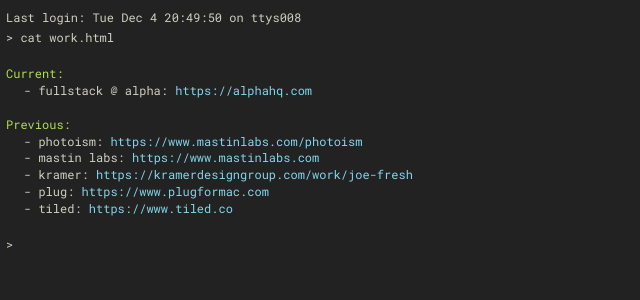
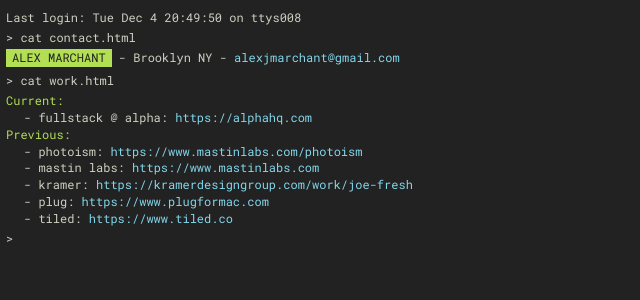
Before and after one commit to alexmarchant/alexmarchant.com, a Vue app: page / in a window 1280 px wide. Shown: the top 300 px of the page, without its empty margins (0-640 px from the left). Built offline with nearby package versions, Linux system fonts and the light colour scheme.

Commit message:
Print contact up front

```diff
--- a/declarations.d.ts
+++ /dev/null
@@ -1,4 +0,0 @@
-declare module '*.md' {
-  const content: string
-  export default content
-}
--- a/public/fs/contact.html
+++ b/public/fs/contact.html
@@ -1 +1 @@
-<span class="green-background">Alex Marchant</span> - Brooklyn NY - <a href="mailto:alexjmarchant@gmail.com">alexjmarchant@gmail</a>
+<span class="green-background">Alex Marchant</span> - Brooklyn NY - <a href="mailto:alexjmarchant@gmail.com">alexjmarchant@gmail.com</a>
--- a/public/fs/work.html
+++ b/public/fs/work.html
@@ -1,11 +1,9 @@
-<br>
 <span class="green-text">Current:</span>
 <ul>
   <li>
     - fullstack @ alpha: <a href="https://alphahq.com" target="_blank">https://alphahq.com</a>
   </li>
 </ul>
-<br>
 <span class="green-text">Previous:</span>
 <ul>
   <li>
@@ -24,4 +22,3 @@
     - tiled: <a href="https://www.tiled.co" target="_blank">https://www.tiled.co</a>
   </li>
 </ul>
-<br>
--- a/src/components/Console.vue
+++ b/src/components/Console.vue
@@ -40,8 +40,12 @@
 
   mounted () {
     (this.$refs.input as HTMLInputElement).focus()
-    this.terminal.input = 'cat work.html'
+    this.terminal.input = 'cat contact.html'
     this.terminal.execute()
+      .then(() => {
+        this.terminal.input = 'cat work.html'
+        this.terminal.execute()
+      })
   }
 }
 </script>
```
